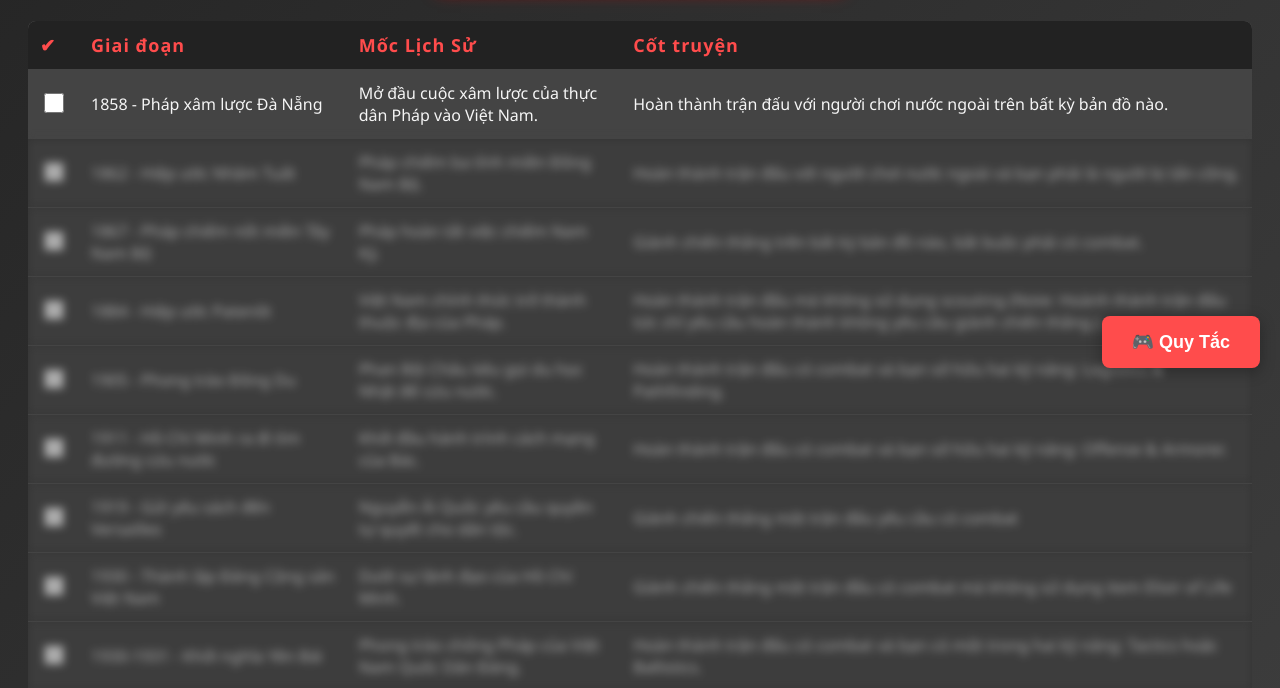
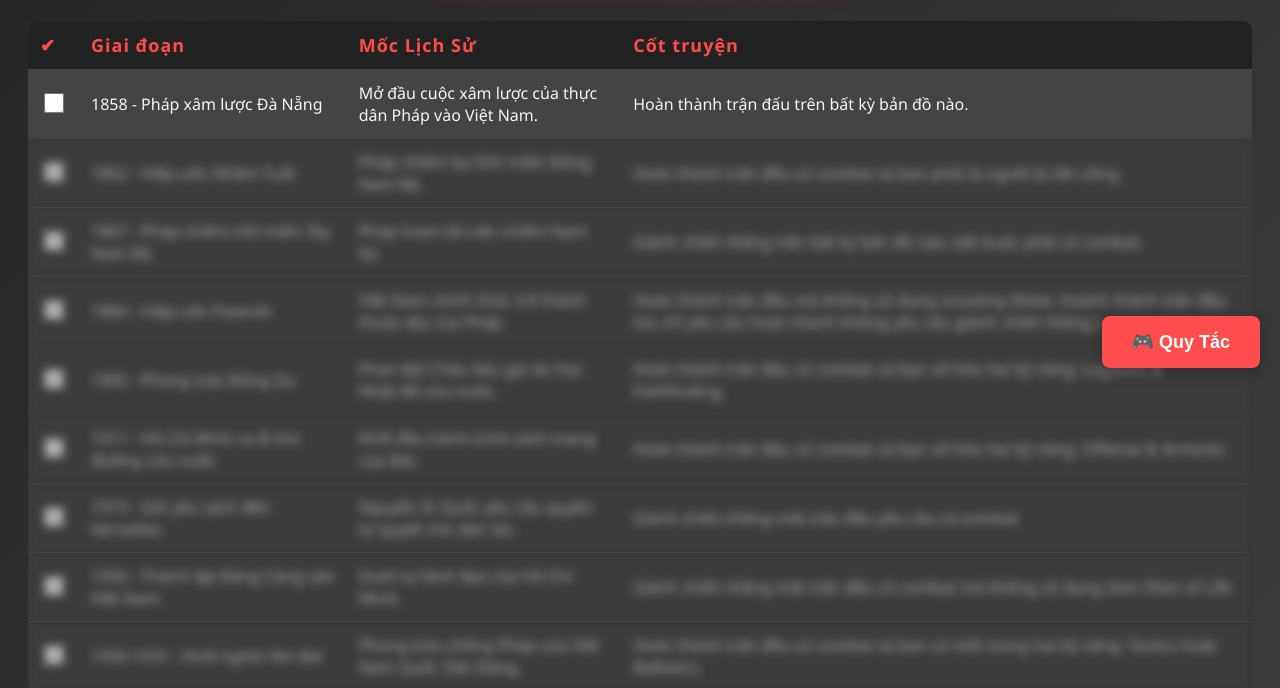
Before and after one commit to nguyen-thanh-hai-dev/nguyen-thanh-hai-dev.github.io, a plain HTML site: page event_30_4.html in a window 1280 px wide. Shown: the part 412-1100 px from the top of the page. Drawn offline with Linux system fonts and the light colour scheme.

Commit message:
Update event_30_4.html

```diff
--- a/event_30_4.html
+++ b/event_30_4.html
@@ -254,13 +254,13 @@
       id: 0,
       content: "1858 - Pháp xâm lược Đà Nẵng",
       note: "Mở đầu cuộc xâm lược của thực dân Pháp vào Việt Nam.",
-      status: "Hoàn thành trận đấu với người chơi nước ngoài trên bất kỳ bản đồ nào."
+      status: "Hoàn thành trận đấu trên bất kỳ bản đồ nào."
     },
     {
       id: 1,
       content: "1862 - Hiệp ước Nhâm Tuất",
       note: "Pháp chiếm ba tỉnh miền Đông Nam Bộ.",
-      status: "Hoàn thành trận đấu với người chơi nước ngoài và bạn phải là người bị tấn công."
+      status: "Hoàn thành trận đấu có combat và bạn phải là người bị tấn công."
     },
     {
       id: 2,
```
